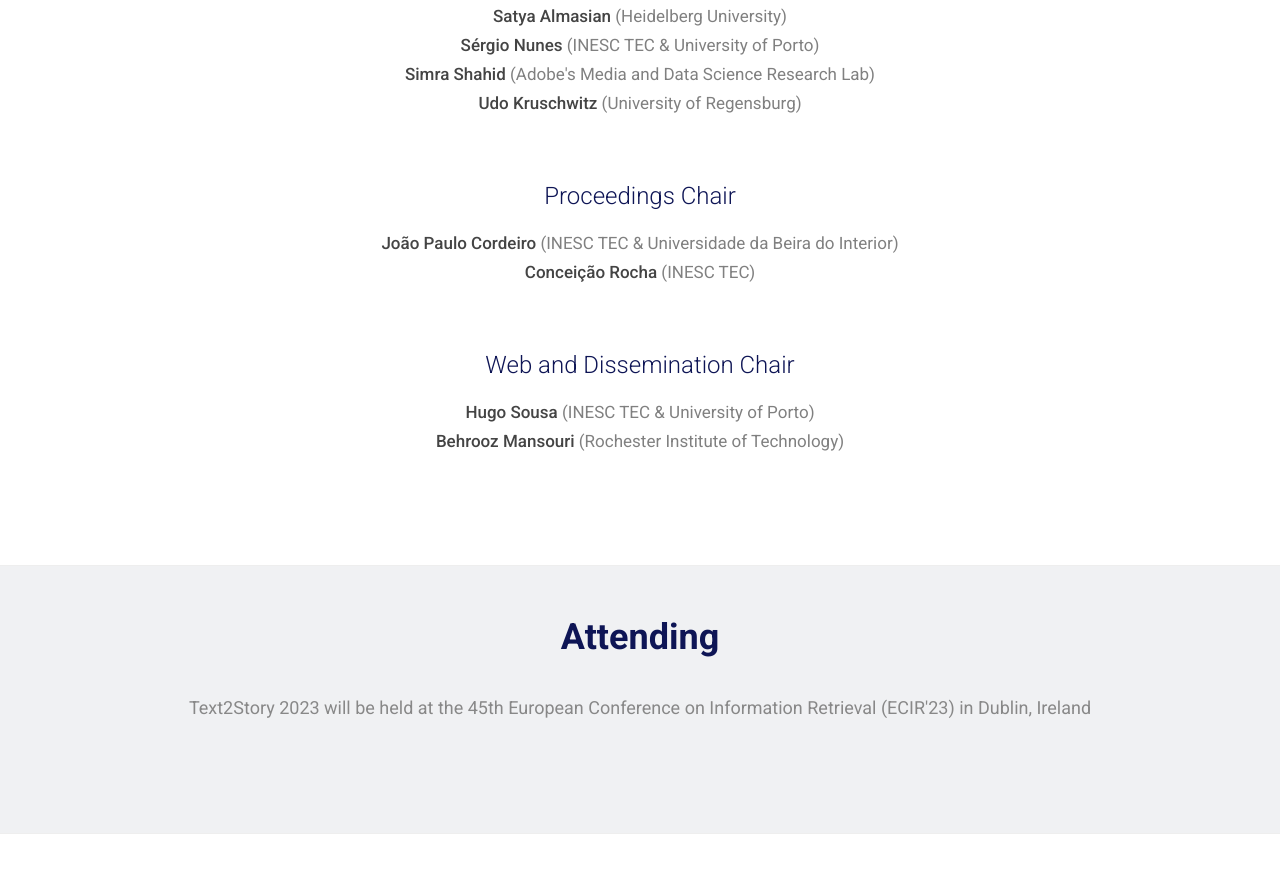
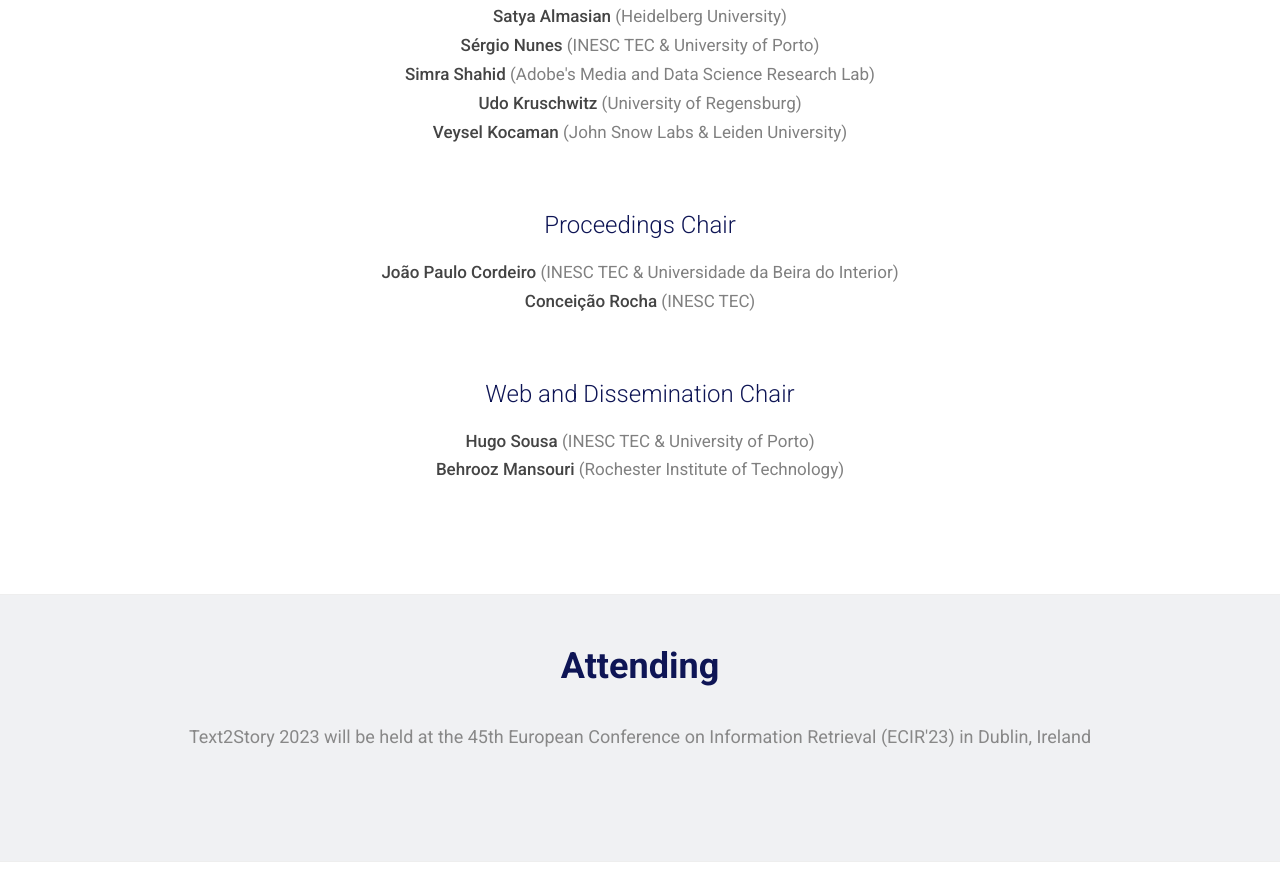
Before and after one commit to text2story23/text2story22.github.io, a plain HTML site: page index.html in a window 1280 px wide. Shown: the part 5970-6851 px from the top of the page. Drawn offline with Linux system fonts and the light colour scheme.

Commit message:
Added Veysel Kocaman to PC.

```diff
--- a/index.html
+++ b/index.html
@@ -438,6 +438,7 @@
                                         <li><strong>Sérgio Nunes </strong><span style="color: grey">(INESC TEC & University of Porto)</span></li>
                                         <li><strong>Simra Shahid </strong><span style="color: grey">(Adobe's Media and Data Science Research Lab)</span></li>
                                         <li><strong>Udo Kruschwitz </strong><span style="color: grey">(University of Regensburg)</span></li>
+                                        <li><strong>Veysel Kocaman </strong><span style="color: grey">(John Snow Labs & Leiden University)</span></li>
                                     </ul>
                                 </div>
                             </div>
```
